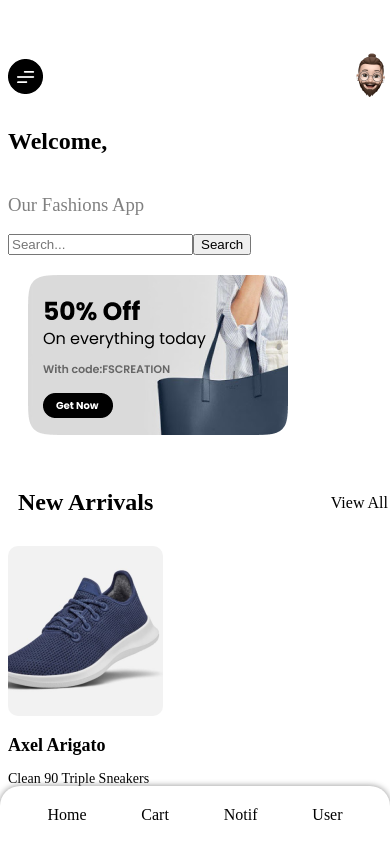
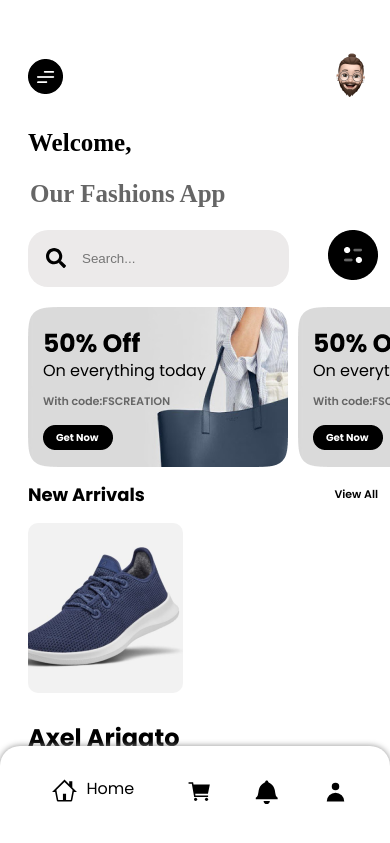
Before and after one commit to Mohit-9440/ajargh-mobile-screen, a React (Create React App) app: page / in a window 390 px wide. Shown: the top 843 px of the page. Built offline with nearby package versions, Linux system fonts and the light colour scheme.

Commit message:
home page

```diff
--- a/src/pages/home/home.css
+++ b/src/pages/home/home.css
@@ -4,6 +4,7 @@
         flex-direction: column;
         height: 100vh;
         width: 100vw;
+        font-family: 'Poppins', sans-serif;
     }
     /* Menu Section */
     .menu-section{
@@ -15,37 +16,66 @@
         flex-direction: row;
         justify-content: space-between;
         align-items: center;
+        padding-left: 20px;
+        padding-right: 20px;
     }
     /* Title Section */
     .title-div{
         display: flex;
         flex-direction: column;
+        padding-left: 20px;
+        font-family: po;
     }
     .title-section h1{
         font-weight: 700;
-        color: black;
+        color: #000000;
+        font-size: 25px;
     }
     .title-section h3{
-        font-weight: 500;
-        color: gray;
+        font-weight: 700;
+        color: #666666;
+        font-size: 25px;
+        margin: 2px;
     }
     /*Features Section*/
-    .features-section{
-        margin: 20px;
+    .features-div{
+        padding-left: 20px;
+        padding-right: 20px;
+        display: flex;
+        flex-direction: row;
+        justify-content: space-between;
+        overflow: hidden;
+    }
+    .features-img-wrapper{
+        display: flex;
+        transition: transform 0.3s ease-in-out;
+    }
+    .features-img-wrapper img{
+        width: 100%;
+        object-fit: cover;
+        margin-right: 10px;
     }
     /*Arrivals Section*/
     .arrivals-section{
         height: 200px;
+    }
+    .arrivals-div{
+        padding-left: 20px;
+        padding-right: 20px;
     }
     .arrivals-head{
         display: flex;
         flex-direction: row;
         align-items: center;
         justify-content: space-between;
-        padding: 10px;
     }
     .arrivals-head h1{
-
+        font-weight: 700;
+        font-size: 18px;
+    }
+    .arrivals-head p{
+        font-weight: 600;
+        font-size: 11px;
     }
     .arrivals-products{
         display: flex;
@@ -55,11 +85,13 @@
     .arrivals-product img{
         border-radius: 10px;
     }
-    .arrivals-product h2{
-        font-size: 18px;
-    }
     .arrivals-product p{
+        font-style: normal;
+        font-weight: 600;
         font-size: 14px;
+        margin: auto;
+        margin-top: 4px;
+        text-align: center;
     }
 
     /*Navigation Section*/
@@ -79,5 +111,51 @@
         flex-direction: row;
         justify-content: space-around;
         padding: 20px;
+        align-items: center;
+    }
+    .nav-icon{
+        font-size: 25px;
+    }
+    .nav-home{
+        /* border: 1px solid; */
+        border-radius: 10px;
+        display: flex;
+        flex-direction: row;
+        padding: 10px;
+    }
+    .nav-home-svg{
+        font-size: 25px;
+        margin-right: 10px;
+    }
+    /*Search*/
+    .search-div {
+        display: flex;
+        align-items: center;
+        background-color: #eceaea;
+        padding: 8px;
+        width: 70%;
+        border-radius: 20px;
+    }
+
+    .search-input {
+        flex: 1;
+        padding: 6px;
+        border: none;
+        background-color: transparent;
+        outline: none;
+        color: #333;
+        margin-left: 10px;
+    }
+
+    .search-icon {
+        color: #333;
+        margin-left: 8px;
+        cursor: pointer;
+    }
+    .search-filter-section{
+        display: flex;
+        flex-direction: row;
+        padding: 20px;
+        justify-content: space-between;
     }
 }
--- a/src/pages/home/home.jsx
+++ b/src/pages/home/home.jsx
@@ -1,6 +1,10 @@
 import React from 'react';
 import './home.css';
 import Products from '../../components/Products/Products';
+import {HiUser} from 'react-icons/hi'
+import { GoHome,GoBell } from "react-icons/go";
+import {IoCartSharp} from 'react-icons/io5'
+import {FaSearch} from 'react-icons/fa'
 
 const Home = () => {
   return (
@@ -17,18 +21,25 @@ const Home = () => {
                 <h3>Our Fashions App</h3>
             </div>
         </section>
-        <section className='search-section'>
-            <div>
+        <section className='search-filter-section'>
+            <div className='search-div'>
+                <FaSearch style={{marginLeft:'10px', fontSize:'20px'}}/>
                 <input
                     type="text"
                     placeholder="Search..."
+                    className="search-input"
                 />
-                <button type="submit">Search</button>
+            </div>
+            <div className='filter-div'>
+                <img src={require('../../assets/filtter.png')} alt=""/>
             </div>
         </section>
         <section className='features-section'>
             <div class="features-div">
-                <img src={require('../../assets/features1.png')} alt=""/>
+                <div className='features-img-wrapper'>
+                    <img src={require('../../assets/features1.png')} alt=""/>
+                    <img src={require('../../assets/features1.png')} alt=""/>
+                </div>
             </div>
         </section>
         <section className='arrivals-section'>
@@ -38,37 +49,19 @@ const Home = () => {
                     <p>View All</p>
                 </div>
                 <Products/>
-                {/* <div className='arrivals-products'>
-                    <div className='arrivals-product'>
-                        <img src={require('../../assets/product1.png')} alt=""/>
-                        <h2>The Marc Jacobs</h2>
-                        <p>Traveler Tote</p>
-                        <p>$195.00</p>
-                    </div>
-
-                </div>
-                <div className='arrivals-products'>
-                    <div className='arrivals-product'>
-                        <img src={require('../../assets/product1.png')} alt=""/>
-                        <h2>The Marc Jacobs</h2>
-                        <p>Traveler Tote</p>
-                        <p>$195.00</p>
-                    </div>
-                    <div className='arrivals-product'>
-                        <img src={require('../../assets/product2.png')} alt=""/>
-                        <h2>Axel Arigato</h2>
-                        <p>Clean 90 Triple Sneakers</p>
-                        <p>$245.00</p>
-                    </div>
-                </div> */}
             </div>
         </section>
         <section className='navigation-section'>
             <div className='navigation-div'>
-                <div>Home</div>
-                <div>Cart</div>
-                <div>Notif</div>
-                <div>User</div>
+                <div className='navigation-div-but nav-home'>
+                    <div className='nav-home-svg'>
+                        <GoHome />
+                    </div>
+                    Home
+                </div>
+                <div className='navigation-div-but'><IoCartSharp className='nav-icon'/></div>
+                <div className='navigation-div-but'><GoBell className='nav-icon'/></div>
+                <div className='navigation-div-but'><HiUser className='nav-icon'/></div>
             </div>
         </section>
     </div>
```
